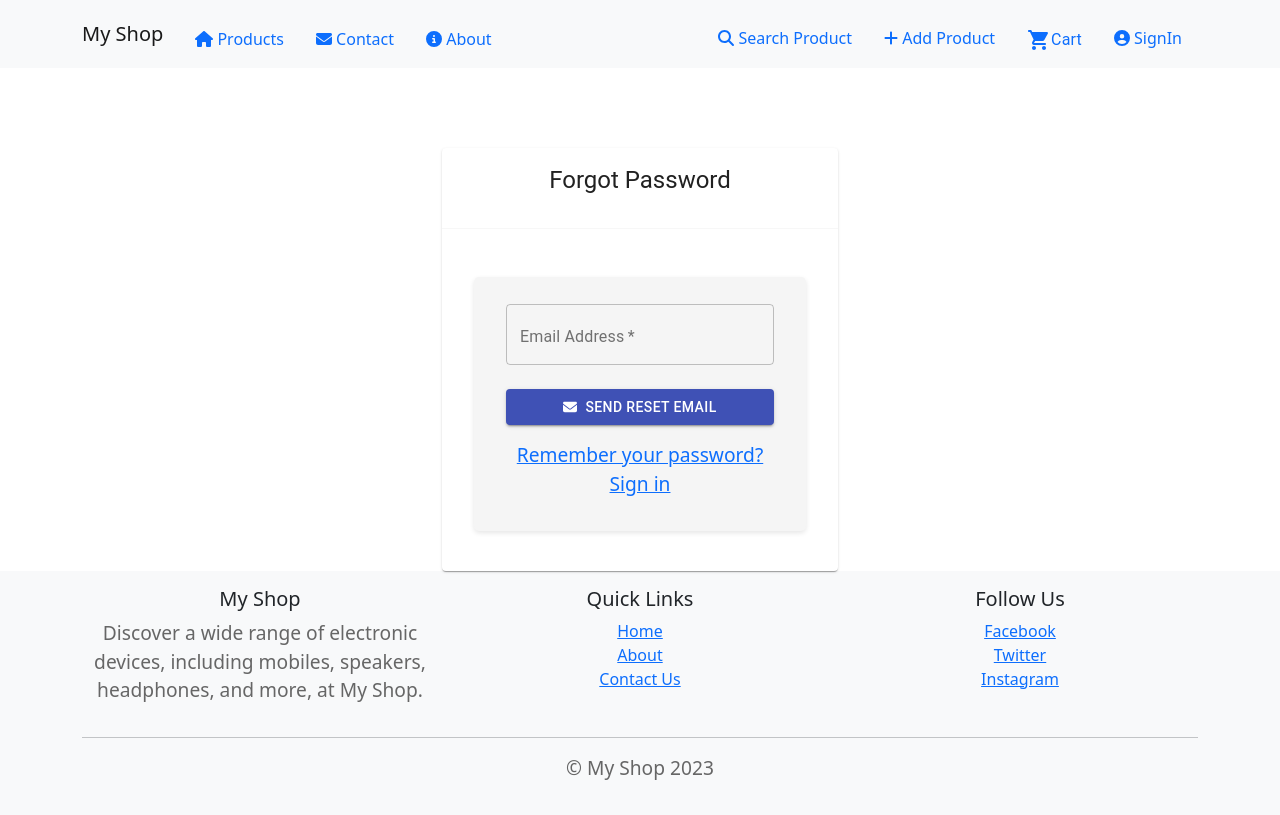
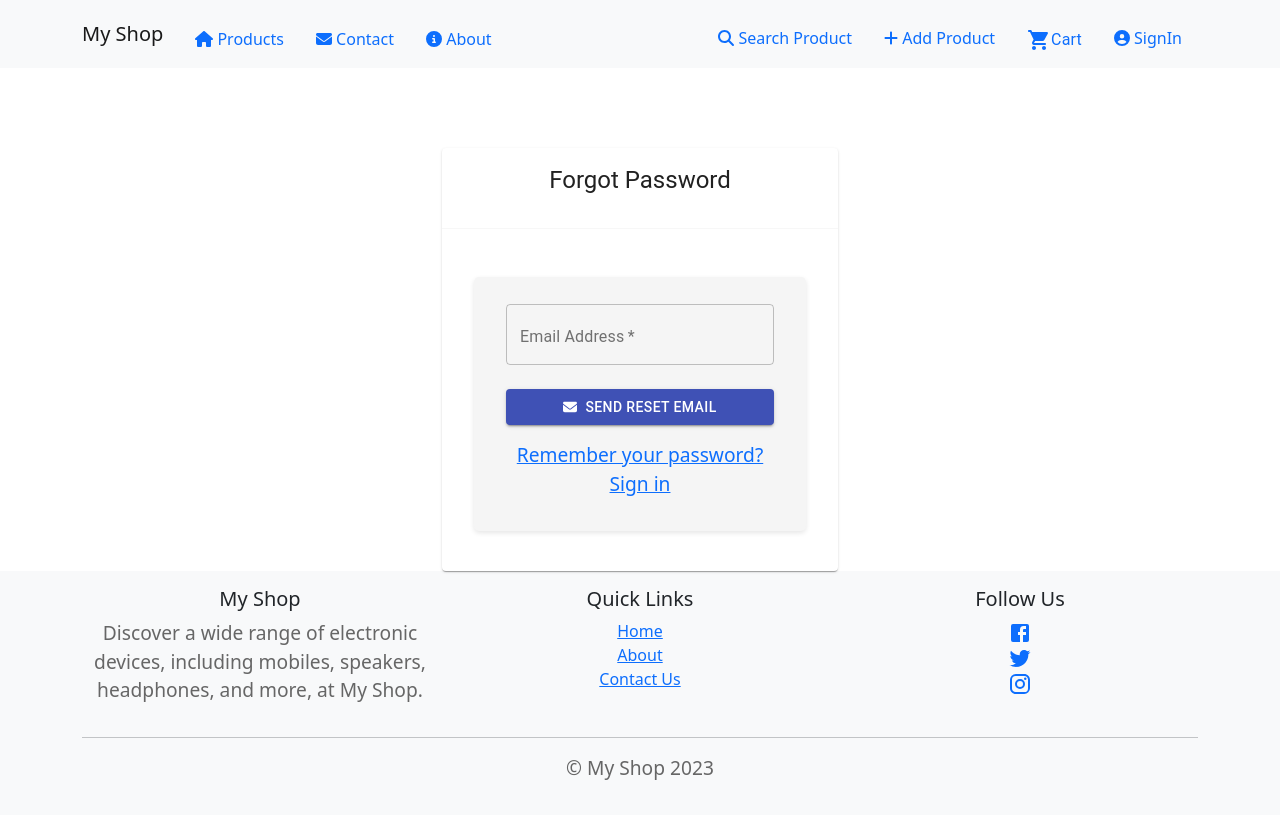
Before and after one commit to fawadeqbal/Development, a React (Create React App) app: page /forgotpassword in a window 1280 px wide. Built offline with nearby package versions, Linux system fonts and the light colour scheme.

Commit message:
clean up

```diff
--- a/package.json
+++ b/package.json
@@ -27,8 +27,10 @@
     "react-axios": "^2.0.6",
     "react-bootstrap": "^2.7.4",
     "react-dom": "^18.2.0",
+    "react-icons": "^4.8.0",
     "react-router-dom": "6.4",
     "react-scripts": "5.0.1",
+    "react-to-print": "^2.14.12",
     "web-vitals": "^2.1.4"
   },
   "scripts": {
--- a/src/App.js
+++ b/src/App.js
@@ -93,7 +93,6 @@ function App() {
           <Route path='/Web-app' element={<Products
             products={products}
             addToCart={addToCart}
-
           />} />
           <Route path="/about" element={<About />} />
           <Route path="/contact" element={<Contact />} />
--- a/src/CSS/App.css
+++ b/src/CSS/App.css
@@ -41,10 +41,7 @@
   display: flex;
   justify-content: space-between;
 }
-.footer{
 
-
-}
 .nav{
   margin: 8px;
   text-decoration: none;
--- a/src/Components/Footer.js
+++ b/src/Components/Footer.js
@@ -1,5 +1,10 @@
 import React from 'react';
 import { Container, Row, Col } from 'react-bootstrap';
+import FacebookIcon from '@mui/icons-material/Facebook';
+import TwitterIcon from '@mui/icons-material/Twitter';
+import InstagramIcon from '@mui/icons-material/Instagram';
+
+
 
 function Footer() {
   return (
@@ -12,19 +17,34 @@ function Footer() {
               <p>Discover a wide range of electronic devices, including mobiles, speakers, headphones, and more, at My Shop.</p>
             </Col>
             <Col md={4}>
+              <div className="quick-links">
                 <h5>Quick Links</h5>
                 <ul className="list-unstyled">
-              <li><a href="/Web-app"> Home</a></li>
+                  <li><a href="/Web-app">Home</a></li>
                   <li><a href="/about">About</a></li>
                   <li><a href="/contact">Contact Us</a></li>
                 </ul>
+              </div>
             </Col>
+
             <Col md={4}>
               <h5>Follow Us</h5>
               <ul className="list-unstyled">
-              <li><a href="#!"><i className="bi bi-facebook"></i> Facebook</a></li>
-              <li><a href="#!"><i className="bi bi-twitter"></i> Twitter</a></li>
-              <li><a href="#!"><i className="bi bi-instagram"></i> Instagram</a></li>
+                <li>
+                  <a href="#!">
+                    <FacebookIcon />
+                  </a>
+                </li>
+                <li>
+                  <a href="#!">
+                    <TwitterIcon />
+                  </a>
+                </li>
+                <li>
+                  <a href="#!">
+                    <InstagramIcon />
+                  </a>
+                </li>
               </ul>
             </Col>
           </Row>
--- a/src/Components/ForgotPassword.js
+++ b/src/Components/ForgotPassword.js
@@ -46,7 +46,7 @@ function ForgotPassword() {
     const classes = useStyles();
 
     return (
-        <Container component="main" maxWidth="xs">
+        <Container component="main" maxWidth="xs" >
             <div className={classes.root}>
                 <Card className={classes.card}>
                     <CardHeader title="Forgot Password" />
@@ -56,6 +56,7 @@ function ForgotPassword() {
                             <Grid container spacing={2}>
                                 <Grid item xs={12}>
                                     <TextField
+                                        className='change'
                                         variant="outlined"
                                         required
                                         fullWidth
```
Also changed, not shown: 1 other file (tests, documents, lock files or other folders). Lines whose indentation alone changed are shown as unchanged.
